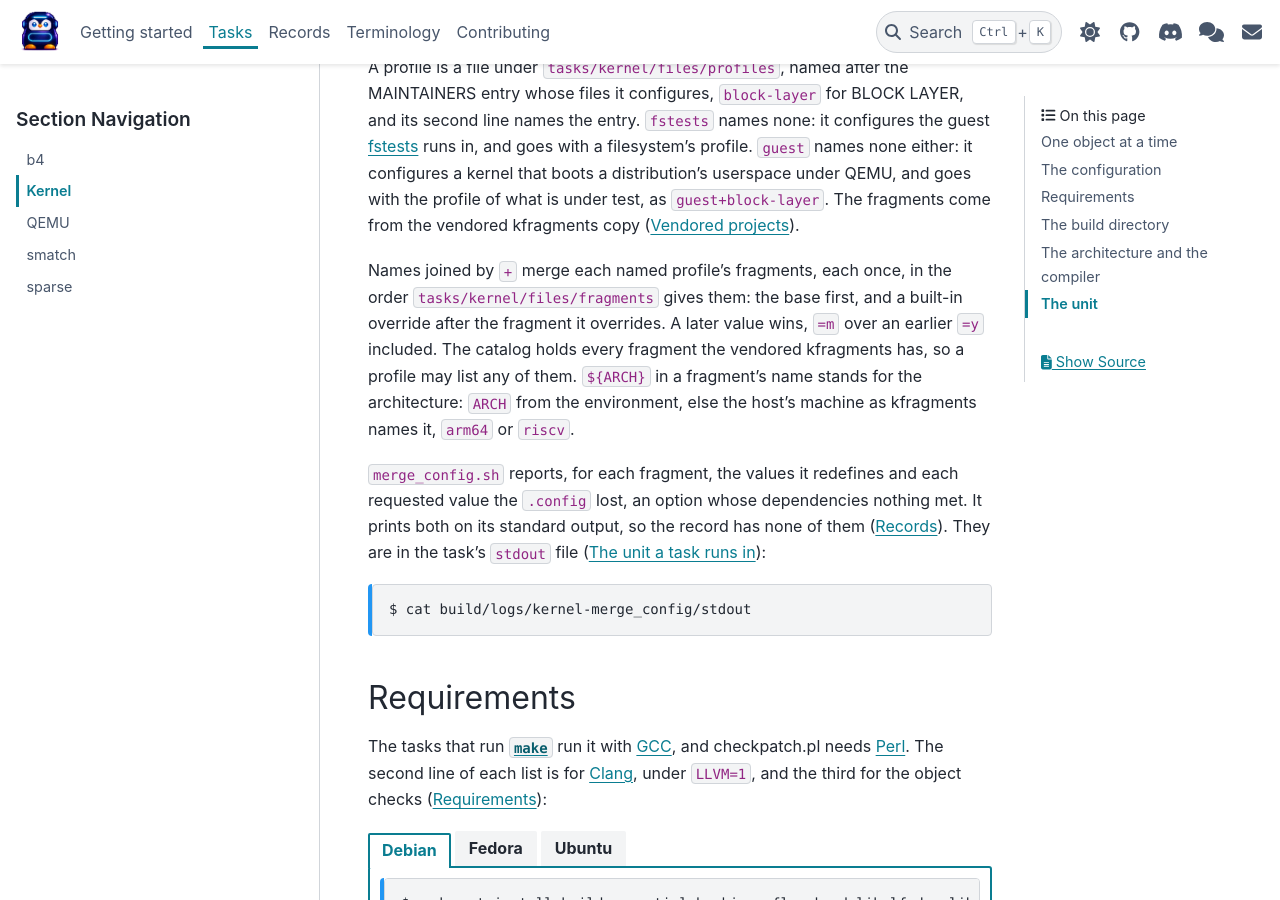
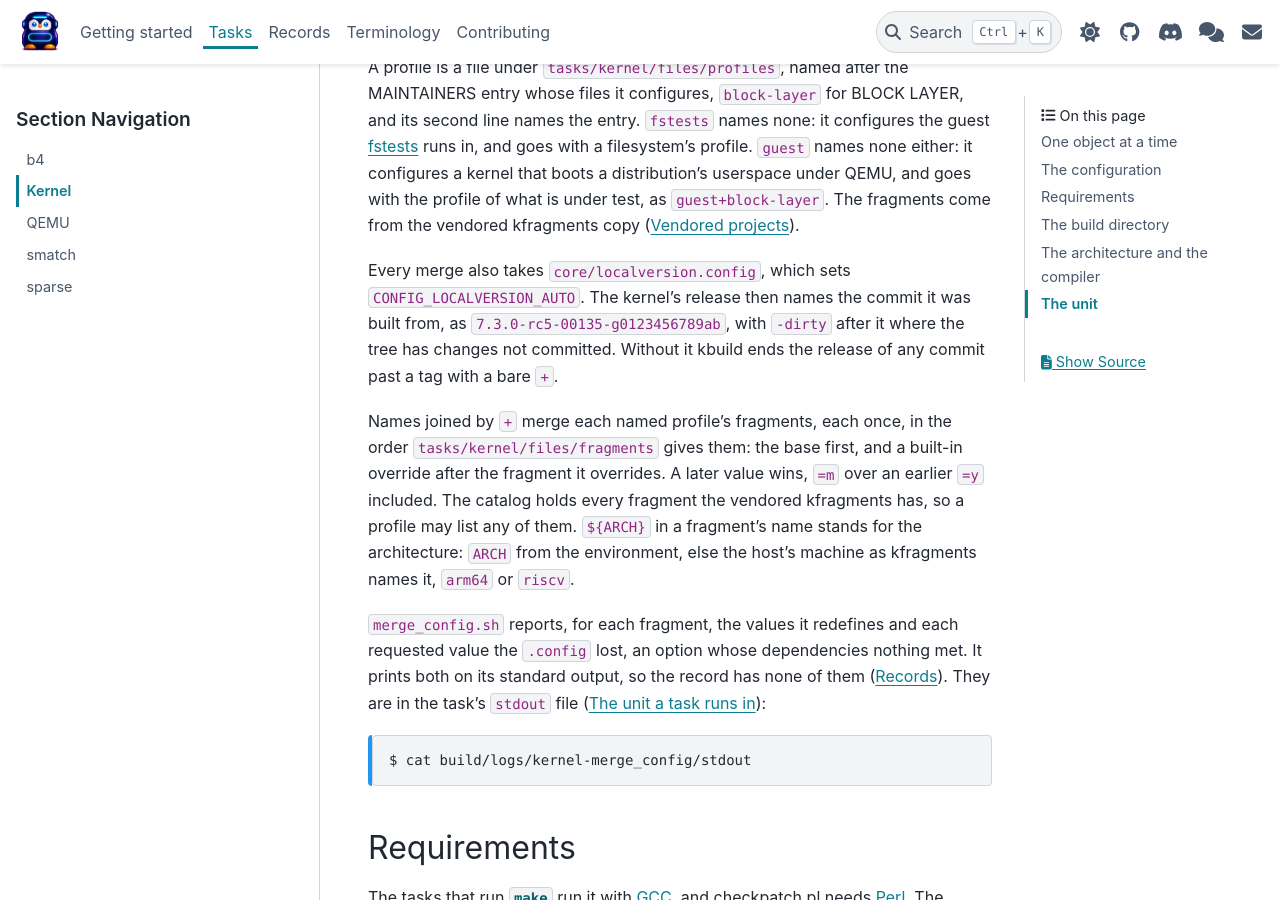
Before and after one commit to linux-kdevops/kdevops-ng, a Sphinx documentation site: the page built from docs/tasks/kernel.rst, in a window 1280 px wide and 900 px high, scrolled down 1599 px. Built offline with Sphinx 7.4.7 and the PyData theme 0.15.4, drawn with Linux system fonts in a browser that asks for light colours.

Commit message:
kernel: name the commit in the release of a merged configuration
merge_config.sh -n leaves CONFIG_LOCALVERSION_AUTO off, so kbuild
ended the release with a bare "+": 7.3.0-rc5+ for a tree 135 commits
past its tag, the same for every commit and for a tree with changes.
With the fragment the release is 7.3.0-rc5-00135-g0123456789ab, and
-dirty follows it where the tree has changes. No profile lists the
fragment: the release is no subsystem's to set.

Signed-off-by: Daniel Gomez <da.gomez@kernel.org>

```diff
--- a/docs/tasks/kernel.rst
+++ b/docs/tasks/kernel.rst
@@ -93,6 +93,12 @@ kernel that boots a distribution's userspace under QEMU, and goes with
 the profile of what is under test, as ``guest+block-layer``. The
 fragments come from the vendored kfragments copy
 (:doc:`/contributing/vendor`).
+
+Every merge also takes ``core/localversion.config``, which sets
+``CONFIG_LOCALVERSION_AUTO``. The kernel's release then names the commit
+it was built from, as ``7.3.0-rc5-00135-g0123456789ab``, with ``-dirty``
+after it where the tree has changes not committed. Without it kbuild
+ends the release of any commit past a tag with a bare ``+``.
 
 Names joined by ``+`` merge each named profile's fragments, each once,
 in the order :src:`tasks/kernel/files/fragments` gives them: the base
```
Also changed, not shown: 1 other file.
